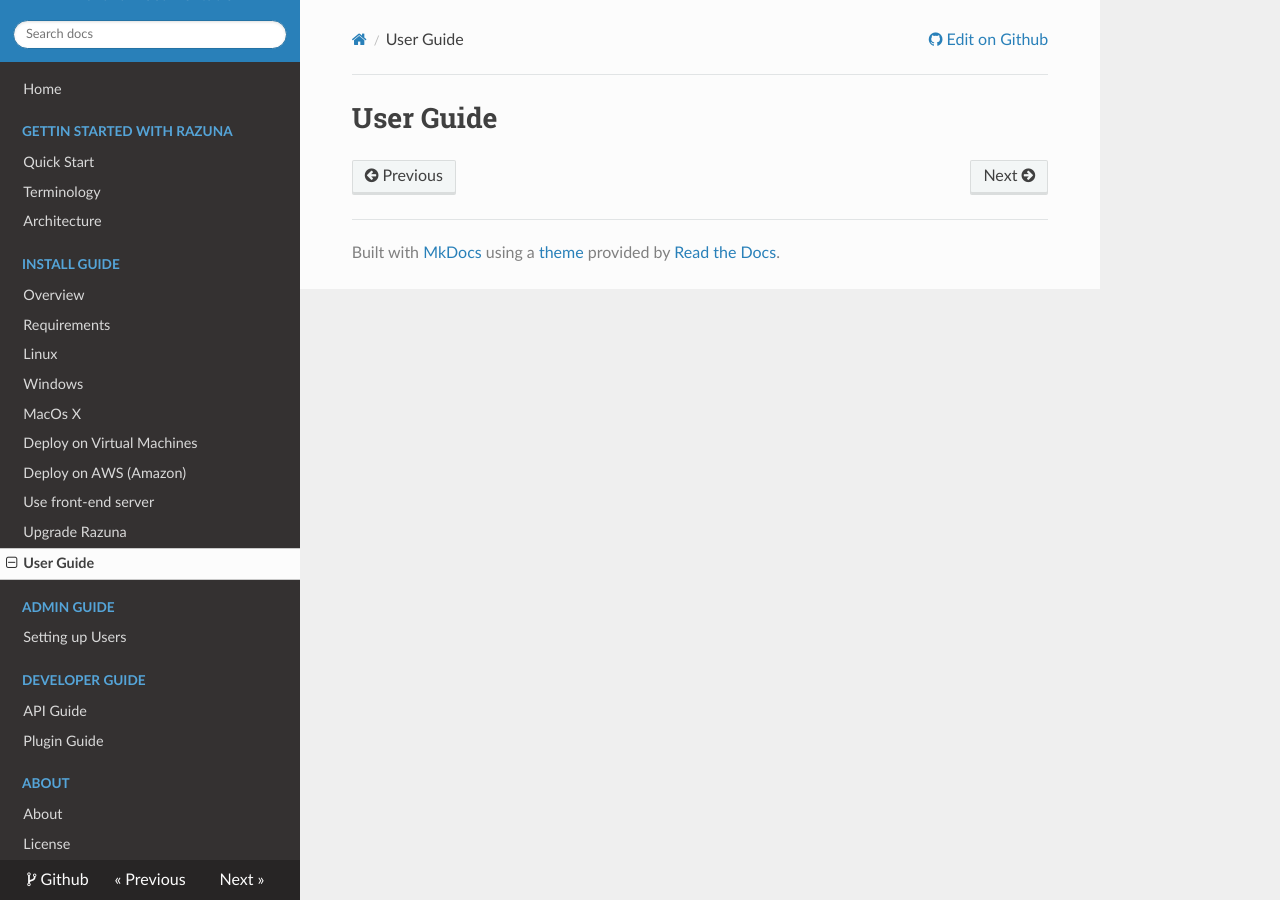
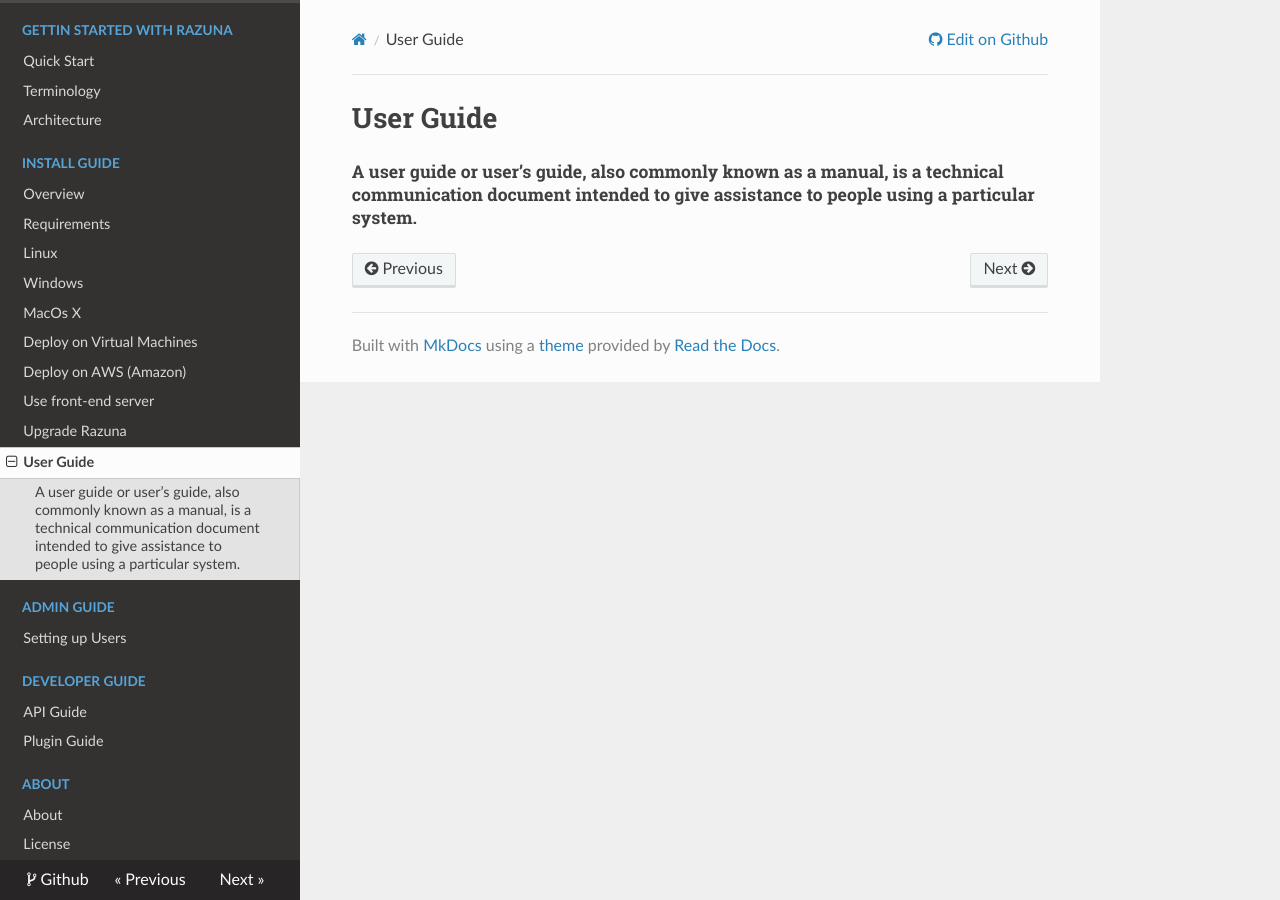
Before and after one commit to razuna/razuna-docs, an MkDocs documentation site: the page built from docs/user/index.md, in a window 1280 px wide. Built offline with MkDocs 1.6.1, drawn with Linux system fonts in a browser that asks for light colours; nearby versions of some CDN libraries; old or Windows-style settings are respelled for this version of MkDocs.

Commit message:
Huy test

```diff
--- a/docs/user/index.md
+++ b/docs/user/index.md
@@ -1 +1,3 @@
 # User Guide
+
+##### A user guide or user's guide, also commonly known as a manual, is a technical communication document intended to give assistance to people using a particular system.
```
